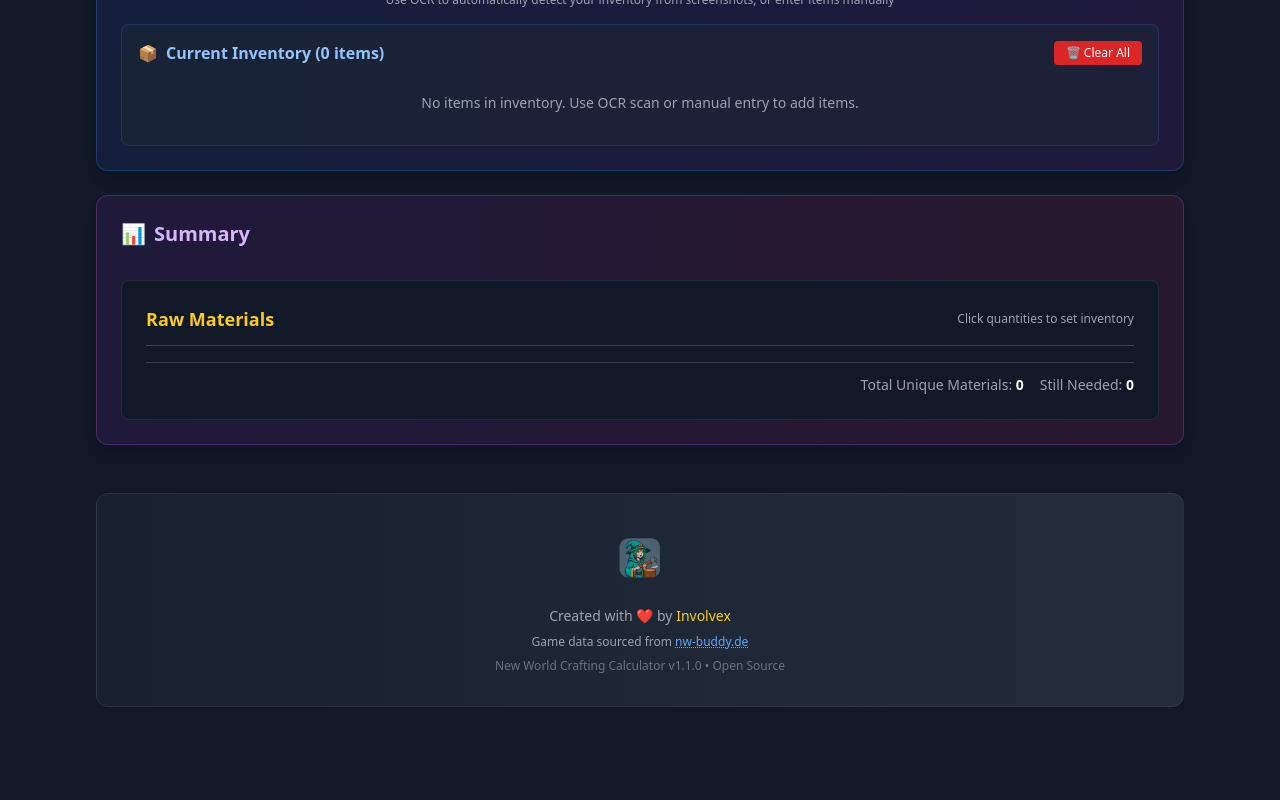
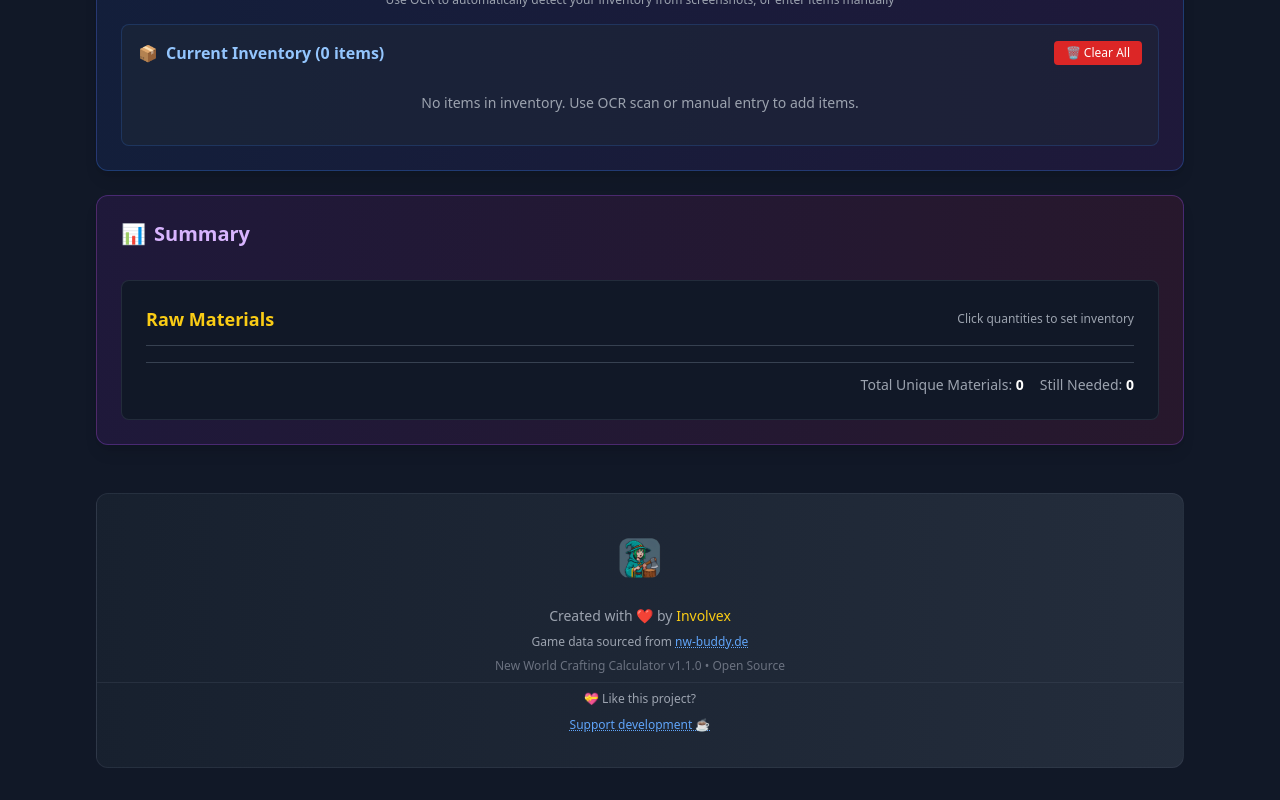
Before and after one commit to involvex/newworld-dailycraft-calc, a React (Vite) app: page / in a window 1280 px wide. Shown: the part 984-1784 px from the top of the page. Before the commit the page ends 1723 px from the top, so only its background shows below. Built offline with nearby package versions, Linux system fonts and the light colour scheme.

Commit message:
feat: Add support section with donation link in footer and settings modal

```diff
--- a/App.tsx
+++ b/App.tsx
@@ -1120,6 +1120,17 @@ const filteredCraftableItems = useMemo(() => {
               <p className="text-xs text-gray-500">
                 New World Crafting Calculator v{APP_VERSION} • Open Source
               </p>
+              <div className="mt-3 pt-2 border-t border-gray-600/30">
+                <p className="text-xs text-gray-400 mb-1">💝 Like this project?</p>
+                <a
+                  href="https://paypal.me/involvex"
+                  className="inline-flex items-center gap-1 text-xs text-blue-400 hover:text-blue-300 underline decoration-dotted hover:decoration-solid transition-all"
+                  target="_blank"
+                  rel="noopener noreferrer"
+                >
+                  Support development ☕
+                </a>
+              </div>
             </div>
           </footer>
         </div>
--- a/components/SettingsModal.tsx
+++ b/components/SettingsModal.tsx
@@ -250,6 +250,19 @@ export function SettingsModal({
           </div>
         </div>
 
+        {/* Support Section */}
+        <div className="mt-4 pt-4 border-t border-gray-600/30 text-center">
+          <p className="text-xs text-gray-400 mb-2">💝 Enjoying the calculator?</p>
+          <a
+            href="https://paypal.me/involvex"
+            className="text-xs text-blue-400 hover:text-blue-300 underline decoration-dotted hover:decoration-solid transition-all"
+            target="_blank"
+            rel="noopener noreferrer"
+          >
+            Support development ☕
+          </a>
+        </div>
+
         <div className="flex gap-2 mt-6 flex-shrink-0">
           <button onClick={onClose} className="flex-1 bg-yellow-600 hover:bg-yellow-700 text-white font-bold py-2 px-4 rounded">
             Close
--- a/package.json
+++ b/package.json
@@ -31,7 +31,6 @@
     "electron-dev": "concurrently \"vite\" \"wait-on http://localhost:3000 && electron .\"",
     "electron": "npm run build && electron .",
     "dist": "electron-builder",
-    "portable": "npm run build && node build-portable.js",
     "deploy": "npm run build && copy dist\\index.html docs\\index.html && xcopy dist\\assets docs\\assets /E /I /Y",
     "push-pages": "npm run deploy && git add docs/ && git commit -m \"Deploy to GitHub Pages\" && git push origin main",
     "serve": "npm run build && node simple-server.js",
```
Also changed, not shown: 1 other file (tests, documents, lock files or other folders).
